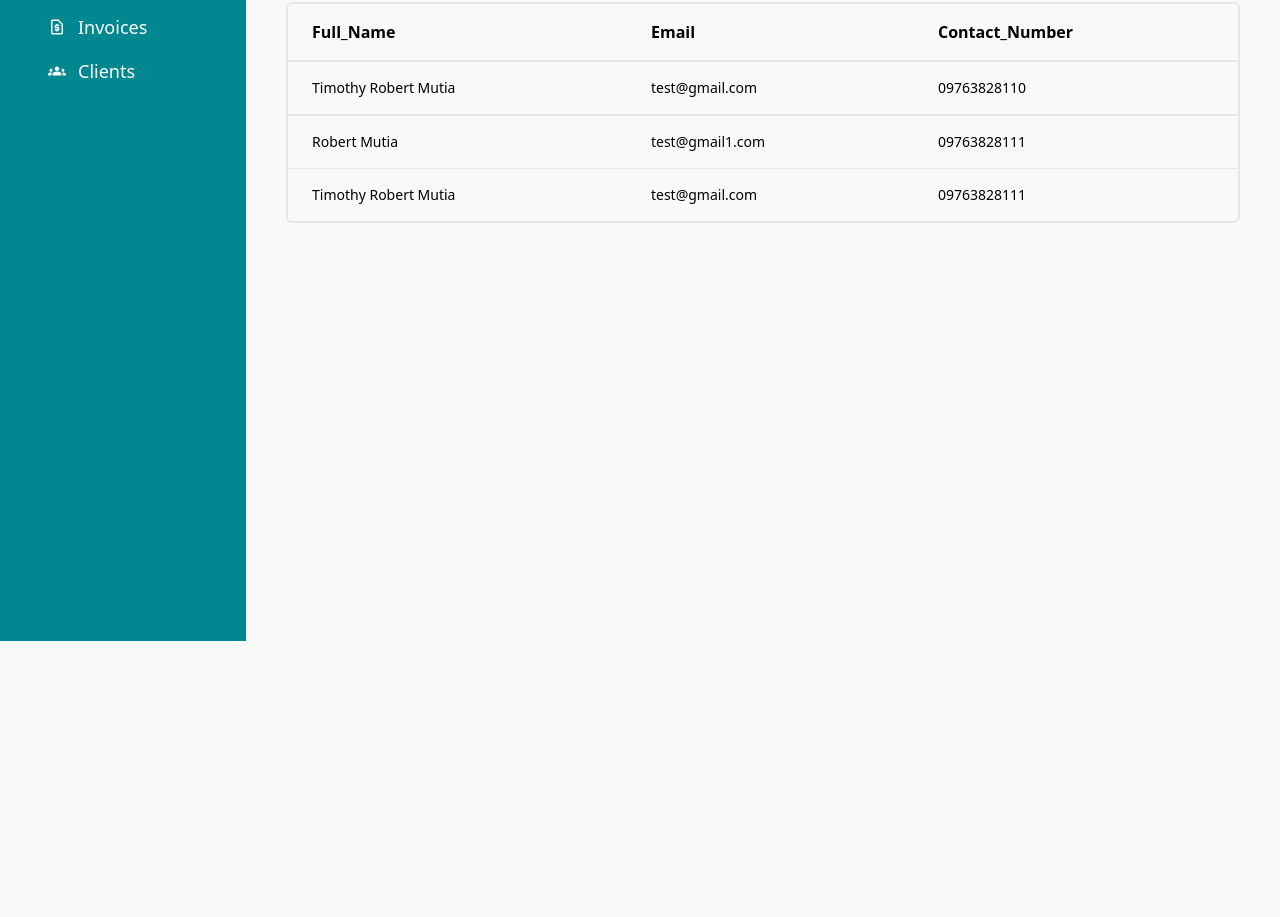
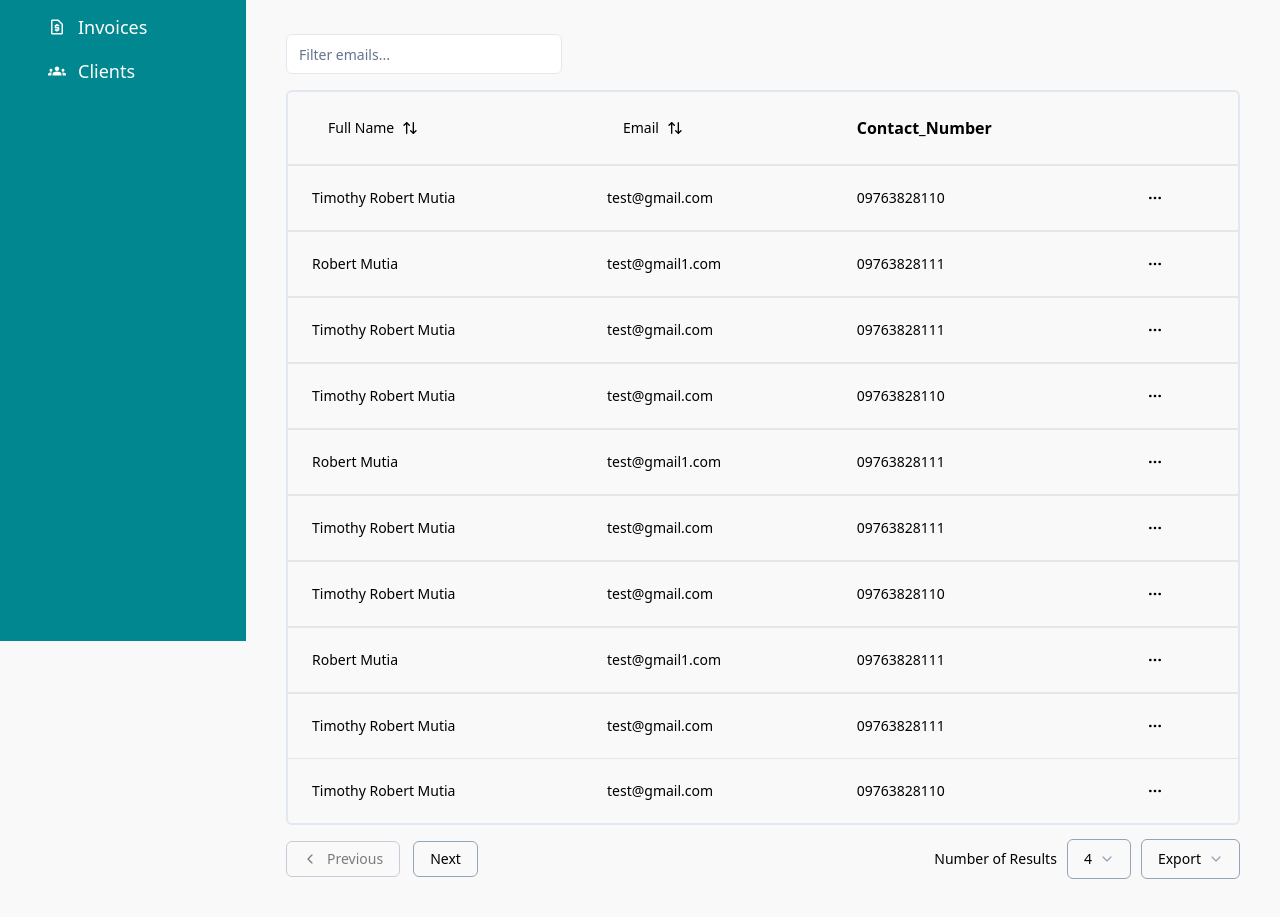
Before and after one commit to clintafk/queply_invoice_system, a React (Vite) app: page /Clients in a window 1280 px wide. Shown: the part 159-1076 px from the top of the page. Before the commit the page ends 800 px from the top, so only its background shows below. Built offline with nearby package versions, Linux system fonts and the light colour scheme.

Commit message:
feat: added some sorting, filtering and pagination on the table component

```diff
--- a/src/components/ui/DataTable.tsx
+++ b/src/components/ui/DataTable.tsx
@@ -1,12 +1,18 @@
 "use client"
-
+import React from "react"
 import {
   ColumnDef,
+  ColumnFiltersState,
   flexRender,
+  SortingState,
   getCoreRowModel,
+  getPaginationRowModel,
+  getFilteredRowModel,
+  getSortedRowModel,
   useReactTable,
 } from "@tanstack/react-table"
-
+import { Button } from "@/components/ui/button"
+import { Input } from "@/components/ui/input"
 import {
   Table,
   TableBody,
@@ -15,6 +21,14 @@ import {
   TableHeader,
   TableRow,
 } from "@/components/ui/table"
+import {
+  DropdownMenu,
+  DropdownMenuContent,
+  DropdownMenuLabel,
+  DropdownMenuSeparator,
+  DropdownMenuTrigger,
+} from "@/components/ui/dropdown-menu";
+import { IoIosArrowBack, IoIosArrowDown, IoIosArrowDropleft } from "react-icons/io";
 
 interface DataTableProps<TData, TValue> {
   columns: ColumnDef<TData, TValue>[]
@@ -25,13 +39,37 @@ export function DataTable<TData, TValue>({
   columns,
   data,
 }: DataTableProps<TData, TValue>) {
+  const [sorting, setSorting] = React.useState<SortingState>([])
+  const [columnFilters, setColumnFilters] = React.useState<ColumnFiltersState>(
+    []
+  )
   const table = useReactTable({
     data,
     columns,
     getCoreRowModel: getCoreRowModel(),
+    getPaginationRowModel: getPaginationRowModel(),
+    onSortingChange: setSorting,
+    getSortedRowModel: getSortedRowModel(),
+    onColumnFiltersChange: setColumnFilters,
+    getFilteredRowModel: getFilteredRowModel(),
+    state: {
+      sorting,
+      columnFilters,
+    },
   })
 
   return (
+    <div>
+      <div className="flex items-center py-4 justify-between">
+        <Input
+          placeholder="Filter emails..."
+          value={(table.getColumn("email")?.getFilterValue() as string) ?? ""}
+          onChange={(event) =>
+            table.getColumn("email")?.setFilterValue(event.target.value)
+          }
+          className="max-w-[276px] rounded-[6px]"
+        />
+      </div>
       <div className="rounded-[6px] border-2 border-gray-border border-solid">
         <Table>
           <TableHeader>
@@ -76,5 +114,74 @@ export function DataTable<TData, TValue>({
           </TableBody>
         </Table>
       </div>
+      <div className="flex flex-row justify-between">
+        <div className="flex items-center justify-start space-x-2 py-4 gap-[5px]">
+          <Button
+            className="px-4 py-3 gap-[10px] items-center border-solid border-[1px] rounded-[6px] border-gray-border-3 bg-gray-border-2 text-black text-sm font-normal hover:bg-gray-border"
+            variant="outline"
+            size="sm"
+            onClick={() => table.previousPage()}
+            disabled={!table.getCanPreviousPage()}
+          >
+            <IoIosArrowBack />
+            Previous
+
+          </Button>
+          <Button
+            className="px-4 py-3 gap-[10px] items-center border-solid border-[1px] rounded-[6px] border-gray-border-3 bg-gray-border-2 text-black text-sm font-normal hover:bg-gray-border"
+            variant="outline"
+            size="sm"
+            onClick={() => table.nextPage()}
+            disabled={!table.getCanNextPage()}
+          >
+            Next
+          </Button>
+        </div>
+        <div className="flex flex-row gap-[10px] text-sm items-center ">
+            <p>Number of Results</p>
+            <DropdownMenu>
+                <DropdownMenuTrigger className="flex flex-row items-center gap-[10px]">
+                    <Button className="items-center gap-2 border-solid border-[1px] rounded-[6px] border-gray-border-3 bg-gray-border-2 text-black text-sm font-normal hover:bg-gray-border">
+                        4
+                        <IoIosArrowDown className="fill-slate-400" />
+                    </Button>
+                </DropdownMenuTrigger>
+
+                <DropdownMenuContent className="mb-1 mt-1">
+                    <DropdownMenuLabel className="flex flex-row items-center gap-2 rounded">
+                        1
+                    </DropdownMenuLabel>
+                    <DropdownMenuLabel className="flex flex-row items-center gap-2 rounded">
+                        2
+                    </DropdownMenuLabel>
+                    <DropdownMenuLabel className="flex flex-row items-center gap-2 rounded">
+                        3
+                    </DropdownMenuLabel>
+                </DropdownMenuContent>
+            </DropdownMenu>
+
+            <DropdownMenu>
+                <DropdownMenuTrigger className="flex flex-row items-center gap-[10px]">
+                    <Button className="items-center gap-2 border-solid border-[1px] rounded-[6px] border-gray-border-3 bg-gray-border-2 text-black text-sm font-normal hover:bg-gray-border">
+                        Export
+                        <IoIosArrowDown className="fill-slate-400" />
+                    </Button>
+                </DropdownMenuTrigger>
+
+                <DropdownMenuContent className="mb-1 mt-1">
+                    <DropdownMenuLabel className="flex flex-row items-center gap-2 rounded">
+                        1
+                    </DropdownMenuLabel>
+                    <DropdownMenuLabel className="flex flex-row items-center gap-2 rounded">
+                        2
+                    </DropdownMenuLabel>
+                    <DropdownMenuLabel className="flex flex-row items-center gap-2 rounded">
+                        3
+                    </DropdownMenuLabel>
+                </DropdownMenuContent>
+            </DropdownMenu>
+        </div>
+      </div>
+    </div>
   )
 }
--- a/src/pages/Clients.tsx
+++ b/src/pages/Clients.tsx
@@ -1,13 +1,45 @@
 import { DataTable } from "../components/ui/DataTable";
 import { columns, sample } from "@/tables/Client_Schema";
+import { useState } from "react";
+import {
+    DropdownMenu,
+    DropdownMenuContent,
+    DropdownMenuLabel,
+    DropdownMenuSeparator,
+    DropdownMenuTrigger,
+  } from "@/components/ui/dropdown-menu";
+import { IoIosArrowDown } from "react-icons/io";
+import { Button } from "@/components/ui/button"
 
 export default function Clients() {
+    const [count, setCount] = useState(5);
     return (
         <div className="flex flex-col p-10 bg-body gap-5 ">
             <div className="flex flex-row justify-between">
-                <h1>Invoices</h1>
+                <h1 className="font-bold text-3xl font-sans">Invoices</h1>
+                <DropdownMenu>
+                    <DropdownMenuTrigger className="flex flex-row items-center gap-2">
+                        <Button className="items-center gap-2 rounded bg-teal-500 hover:bg-teal-600">
+                            Add new
+                            <IoIosArrowDown />
+                        </Button>
+                    </DropdownMenuTrigger>
+
+                    <DropdownMenuContent className="mb-1 mt-1">
+                        <DropdownMenuLabel className="flex flex-row items-center gap-2 rounded">
+                            Invoice
+                        </DropdownMenuLabel>
+                        <DropdownMenuLabel className="flex flex-row items-center gap-2 rounded">
+                            Client
+                        </DropdownMenuLabel>
+                        <DropdownMenuLabel className="flex flex-row items-center gap-2 rounded">
+                            User
+                        </DropdownMenuLabel>
+                    </DropdownMenuContent>
+                </DropdownMenu>
             </div>
             <div className="flex flex-col gap-[10px]">
+
                 <DataTable columns={ columns } data={sample}></DataTable>
             </div>
             <div className="flex flex-row">
--- a/src/tables/Client_Schema.tsx
+++ b/src/tables/Client_Schema.tsx
@@ -3,10 +3,15 @@
 import { ColumnDef } from "@tanstack/react-table"
 import { z } from "zod";
 import { phone } from '@/functions/phone';
+import { DropdownMenu, DropdownMenuContent, DropdownMenuItem, DropdownMenuLabel, DropdownMenuSeparator, DropdownMenuTrigger } from "@/components/ui/dropdown-menu";
+import { Button } from "@/components/ui/button";
+import { MoreHorizontal, ArrowUpDown } from "lucide-react";
+
 
 // This type is used to define the shape of our data.
 // You can use a Zod schema here if you want.
 const Client_Schema = z.object({
+  id: z.number().int(),
   full_name: z.string({
     required_error: "This is required ok",
     invalid_type_error: "Oi, it a string ok",
@@ -17,7 +22,7 @@ const Client_Schema = z.object({
     invalid_type_error: "Oi, it a string ok",
    }).email({message: "Email ok, not random gibberish"}),
 
-   contact_number: phone(z.string())
+   contact_number: phone(z.string()),
 })
 
 type client = z.infer<typeof Client_Schema>
@@ -25,33 +30,138 @@ type client = z.infer<typeof Client_Schema>
 export const columns: ColumnDef<client>[] = [
   {
     accessorKey: "full_name",
-    header: "Full_Name",
+    header: ({ column }) => {
+      return (
+        <Button
+          variant="ghost"
+          onClick={() => column.toggleSorting(column.getIsSorted() === "asc")}
+        >
+          Full Name
+          <ArrowUpDown className="ml-2 h-4 w-4" />
+        </Button>
+      )
+    },
   },
   {
     accessorKey: "email",
-    header: "Email",
+    header: ({ column }) => {
+      return (
+        <Button
+          variant="ghost"
+          onClick={() => column.toggleSorting(column.getIsSorted() === "asc")}
+        >
+          Email
+          <ArrowUpDown className="ml-2 h-4 w-4" />
+        </Button>
+      )
+    },
   },
   {
     accessorKey: "contact_number",
     header: "Contact_Number",
+  },
+  {
+    id: "actions",
+    cell: ({ row }) => {
+      const clients = row.original
+
+      return (
+        <DropdownMenu>
+          <DropdownMenuTrigger asChild>
+            <Button variant="ghost" className="h-8 w-8 p-0">
+              <span className="sr-only">Open menu</span>
+              <MoreHorizontal className="h-4 w-4" />
+            </Button>
+          </DropdownMenuTrigger>
+          <DropdownMenuContent align="end">
+            <DropdownMenuSeparator />
+            <DropdownMenuItem>View Client</DropdownMenuItem>
+            <DropdownMenuItem>Edit Client</DropdownMenuItem>
+          </DropdownMenuContent>
+        </DropdownMenu>
+      )
+    },
   },
 ]
 
 
 export const sample: client[] = [
   {
+    id: 333,
     full_name: "Timothy Robert Mutia",
     email: "test@gmail.com",
     contact_number: "09763828110",
   },
   {
+    id: 342,
     full_name: "Robert Mutia",
     email: "test@gmail1.com",
     contact_number: "09763828111",
   },
   {
+    id: 344,
     full_name: "Timothy Robert Mutia",
     email: "test@gmail.com",
     contact_number: "09763828111",
   },
+  {
+    id: 353,
+    full_name: "Timothy Robert Mutia",
+    email: "test@gmail.com",
+    contact_number: "09763828110",
+  },
+  {
+    id: 32,
+    full_name: "Robert Mutia",
+    email: "test@gmail1.com",
+    contact_number: "09763828111",
+  },
+  {
+    id: 34,
+    full_name: "Timothy Robert Mutia",
+    email: "test@gmail.com",
+    contact_number: "09763828111",
+  },
+  {
+    id: 33,
+    full_name: "Timothy Robert Mutia",
+    email: "test@gmail.com",
+    contact_number: "09763828110",
+  },
+  {
+    id: 42,
+    full_name: "Robert Mutia",
+    email: "test@gmail1.com",
+    contact_number: "09763828111",
+  },
+  {
+    id: 4,
+    full_name: "Timothy Robert Mutia",
+    email: "test@gmail.com",
+    contact_number: "09763828111",
+  },
+  {
+    id: 3,
+    full_name: "Timothy Robert Mutia",
+    email: "test@gmail.com",
+    contact_number: "09763828110",
+  },
+  {
+    id: 2,
+    full_name: "Robert Mutia",
+    email: "test@gmail1.com",
+    contact_number: "09763828111",
+  },
+  {
+    id: 345,
+    full_name: "Timothy Robert Mutia",
+    email: "test@gmail.com",
+    contact_number: "09763828111",
+  },
+  {
+    id: 346,
+    full_name: "Hi there",
+    email: "test@gmail.com",
+    contact_number: "09761626364",
+  }
 ]
--- a/tailwind.config.js
+++ b/tailwind.config.js
@@ -20,6 +20,7 @@ export default {
                 "teal-800": "#007679",
                 "gray-border": "#E2E8F0",
                 "gray-border-2": "#F9F9F9",
+                "gray-border-3": "#94A3B8",
                 "teal-stop": "#0FCDBA",
             },
             backgroundColor: {
```
Lines whose indentation alone changed are shown as unchanged.
